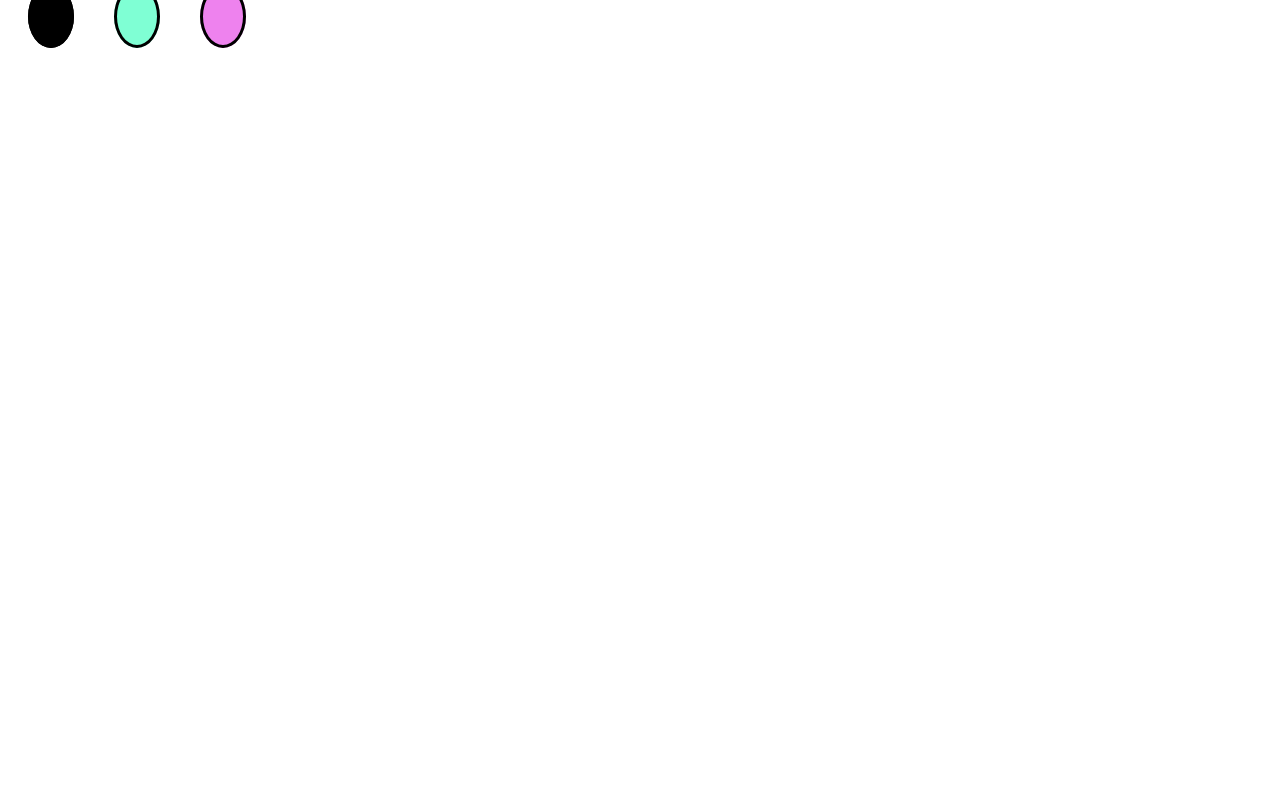
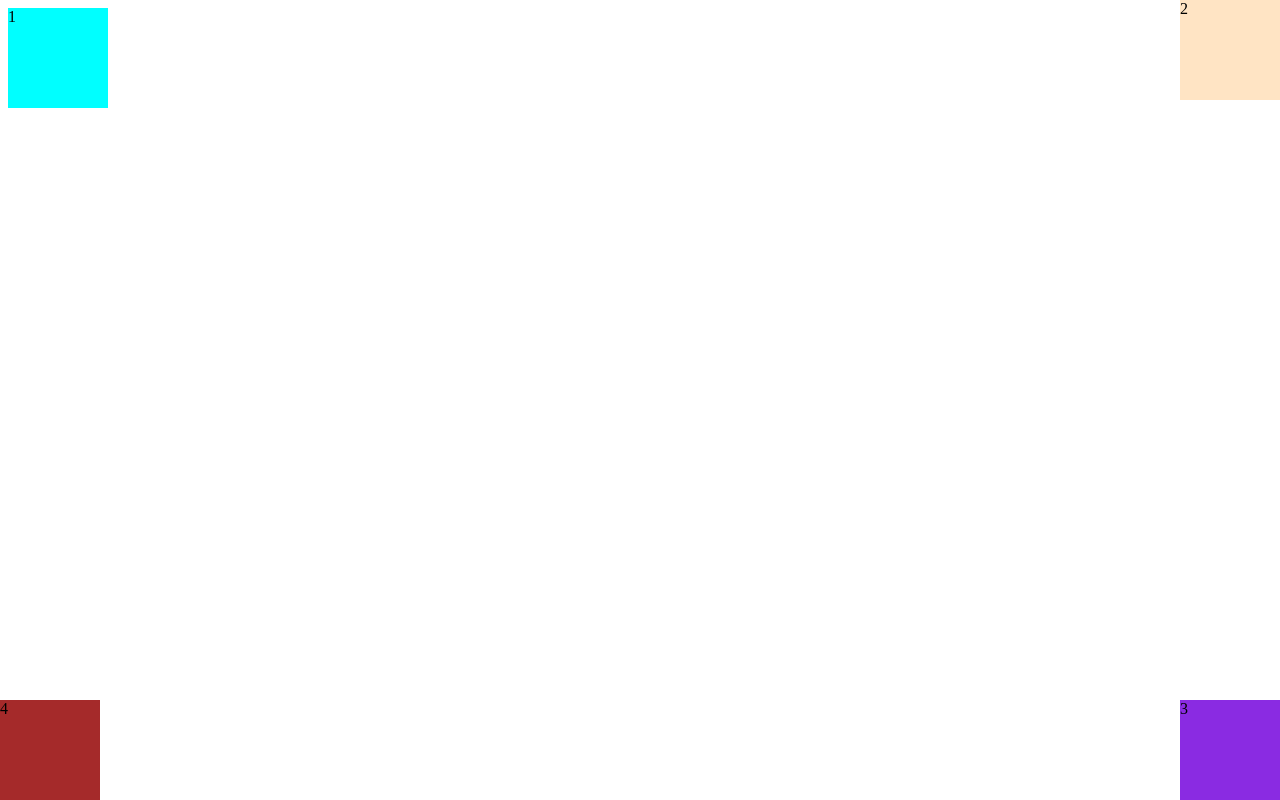
Before and after one commit to VikiRud/html.css, a plain HTML site: page index.html in a window 1280 px wide. Drawn offline with Linux system fonts and the light colour scheme.

Commit message:
position

```diff
--- a/index.css
+++ b/index.css
@@ -1,16 +1,28 @@
-.box {
-    background-color: violet;
-    width: 200px;
-    height: 200px;
-    border: 3px solid black;
-    padding: 20px;
-    margin: 20px;
-    display: inline;
-    border-radius: 50%;
+.one {
+    background-color: aqua;
+    position: relative;
+    top: 0;
 }
-#a {
-    background-color: black;
+.two {
+    background-color: bisque;
+    position: fixed;
+    right: 0;
+    top: 0;
 }
-#b {
-    background-color: aquamarine;
+.three {
+    background-color: blueviolet;
+    position: fixed;
+    bottom: 0;
+    right: 0;
 }
+.four {
+    background-color: brown;
+    position: fixed;
+    left: 0;
+    bottom: 0;
+}
+div {
+    display: inline-block;
+    height: 100px;
+    width: 100px;
+}
--- a/index.html
+++ b/index.html
@@ -1,15 +1,20 @@
 <!DOCTYPE html>
-<html>
+<html lang="en">
 <head>
-    <meta charset="utf-8" />
-    <title>My first page</title>
+    <meta charset="UTF-8">
+    <meta name="viewport" content="width=device-width, initial-scale=1.0">
+    <title>Document</title>
 </head>
+<link rel="stylesheet" href="./index.css">
+
 <body>
-    <link rel="stylesheet" href="./index.css"
- <main>
-    <div class="box" id="a"></div>
-    <div class="box" id="b"></div>
-    <div class="box"></div>
- </main>
+    <div class="one">1</div>
+    <div class="two">2</div>
+    <div class="three">3</div>
+    <div class="four">4</div>
+
+
+
+
 </body>
 </html>
```
